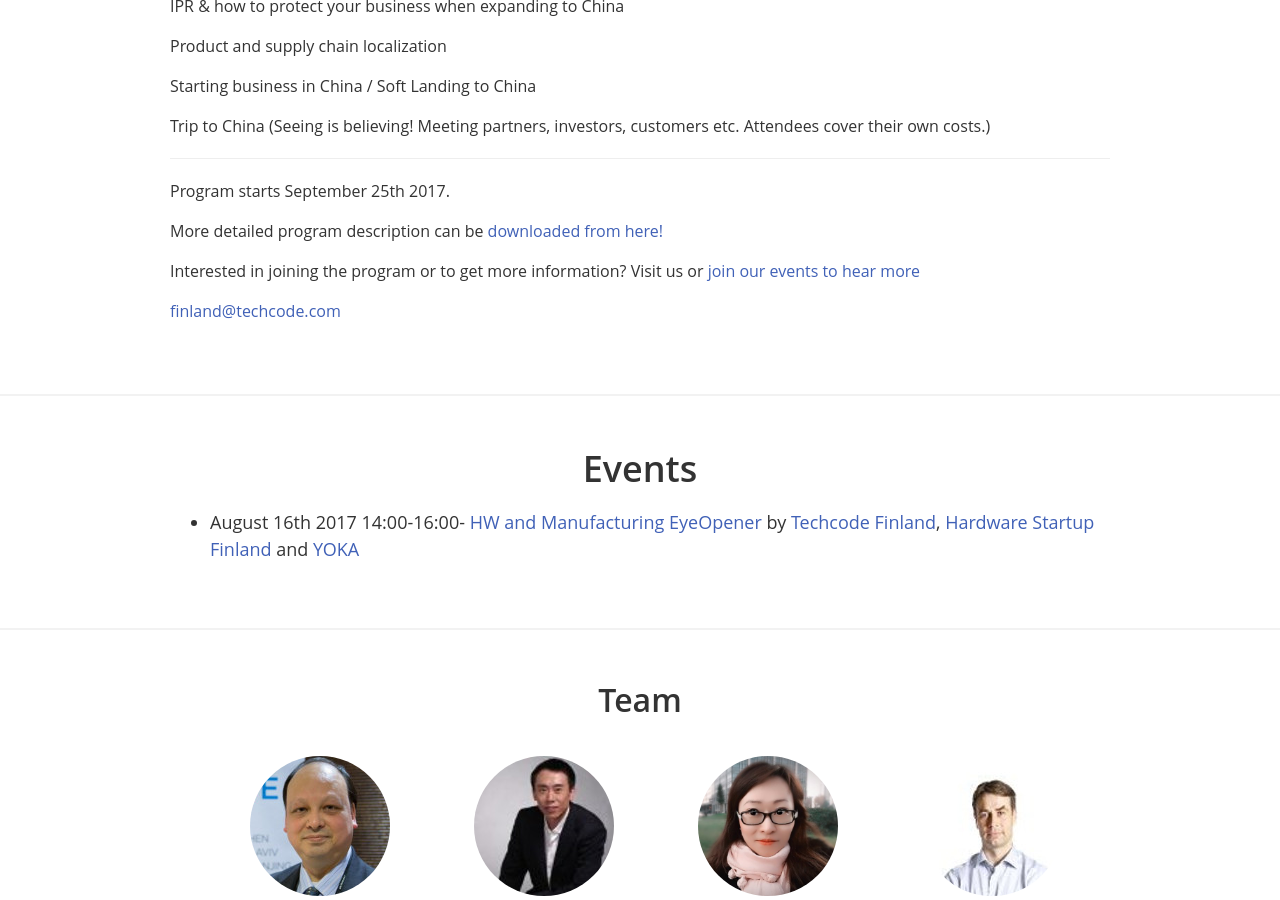
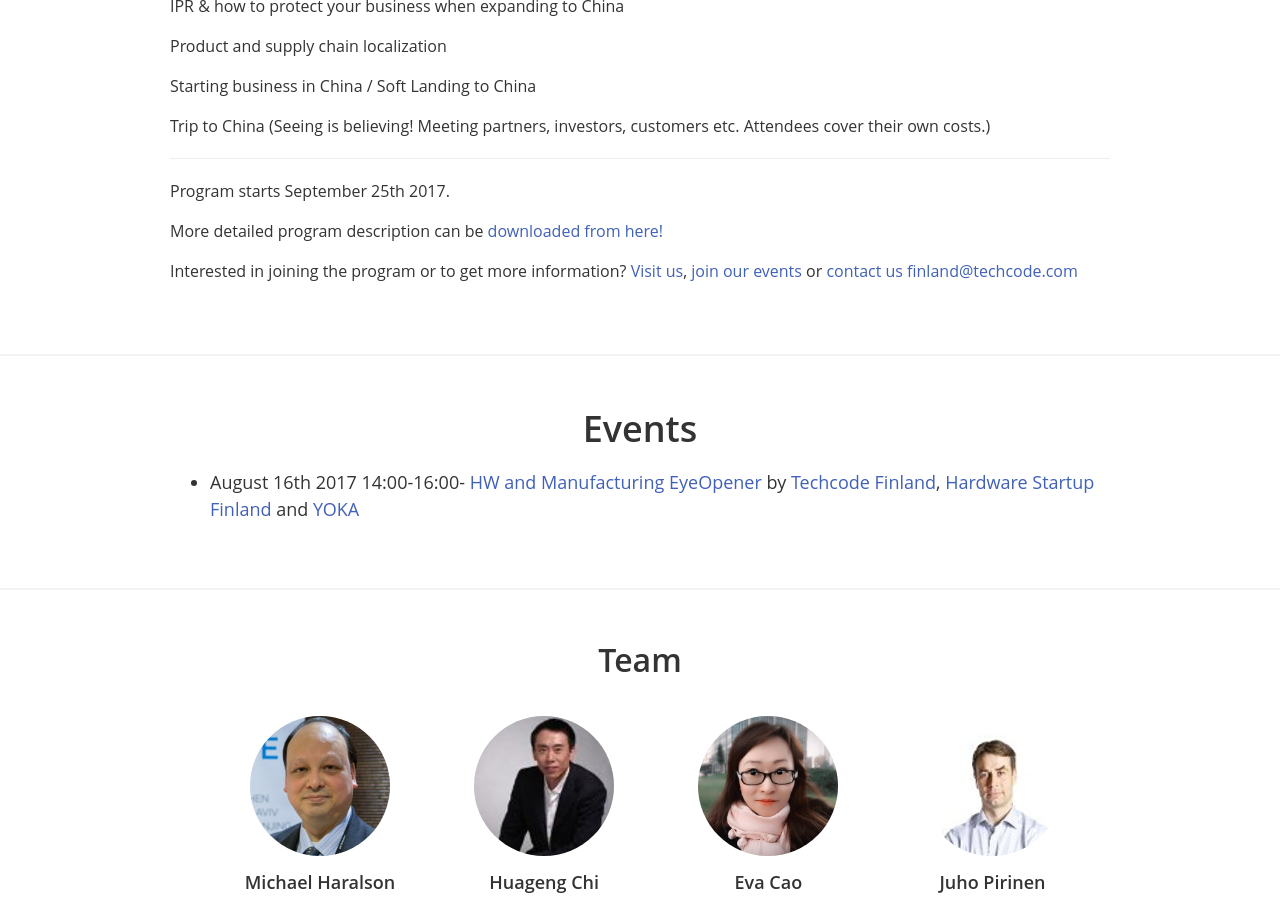
Before and after one commit to techcodefinland/techcode.fi, a Jekyll site: the page built from index.html, in a window 1280 px wide and 900 px high, scrolled down 1745 px. Built offline with Jekyll 4.4.1, drawn with Linux system fonts in a browser that asks for light colours; nearby versions of some CDN libraries.

Commit message:
Update program.md

```diff
--- a/_includes/program.md
+++ b/_includes/program.md
@@ -33,6 +33,4 @@ Program starts September 25th 2017.
 
 More detailed program description can be [downloaded from here!](https://1drv.ms/b/s!Anqxi2ndXHfWkAKDGqUxkYVjIqo7)
 
-Interested in joining the program or to get more information? Visit us or [join our events to hear more](http://techcode.fi/#events)
-
- <mailto:finland@techcode.com>
+Interested in joining the program or to get more information? [Visit us](http://techcode.fi/#contact), [join our events](http://techcode.fi/#events) or [contact us](http://techcode.fi/#team) <mailto:finland@techcode.com>
```
